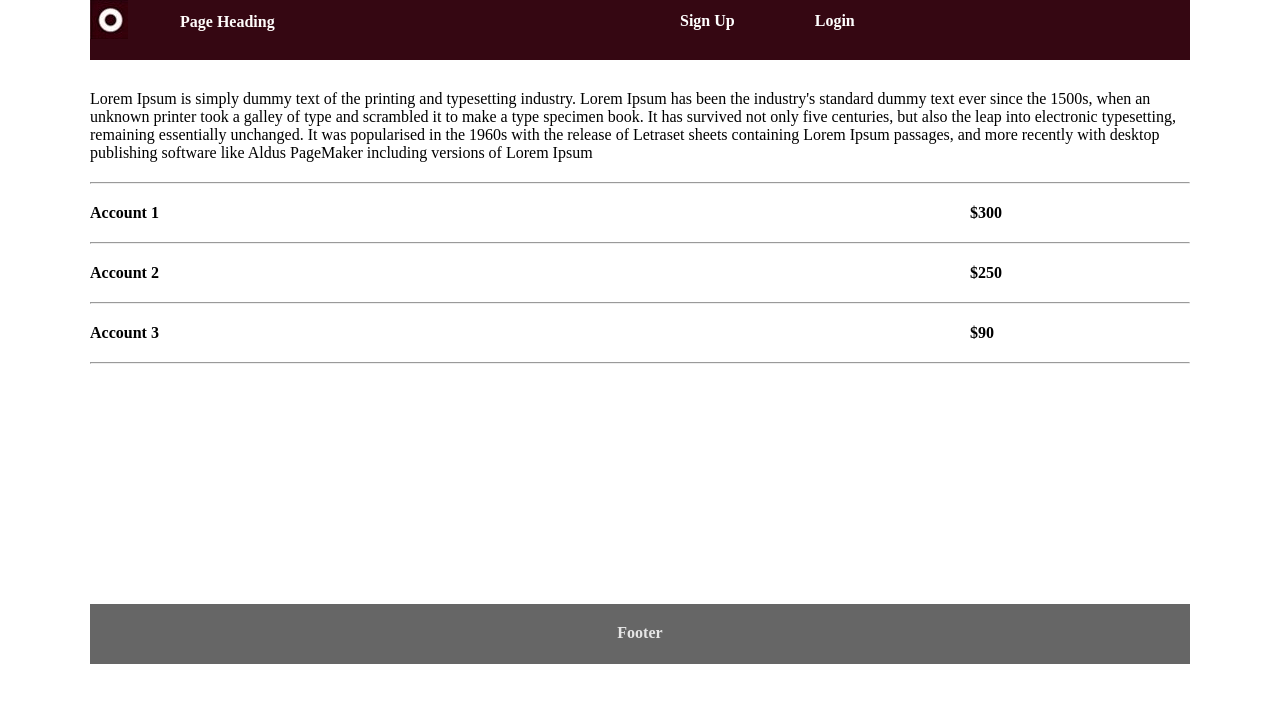
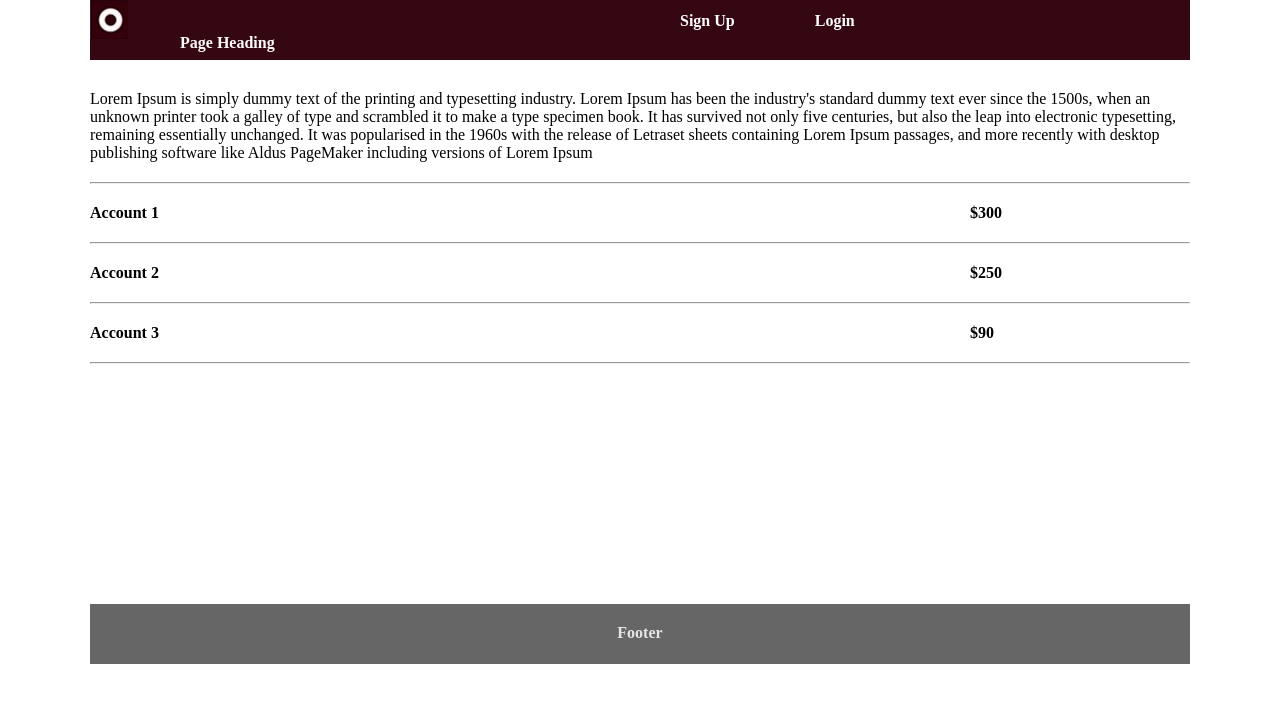
Before and after one commit to msn0202/web-platform-nkjb3q, a plain HTML site: page index.html in a window 1280 px wide. Drawn offline with Linux system fonts and the light colour scheme.

Commit message:
1 file modified

```diff
--- a/styles.css
+++ b/styles.css
@@ -26,7 +26,7 @@
   position: relative;
   bottom: 7px;
   left: 90px;
-top:-26px;
+top:-5px;
   color:#fffcfb ;
   font-size: 16px;
   font-weight: bold;
```
